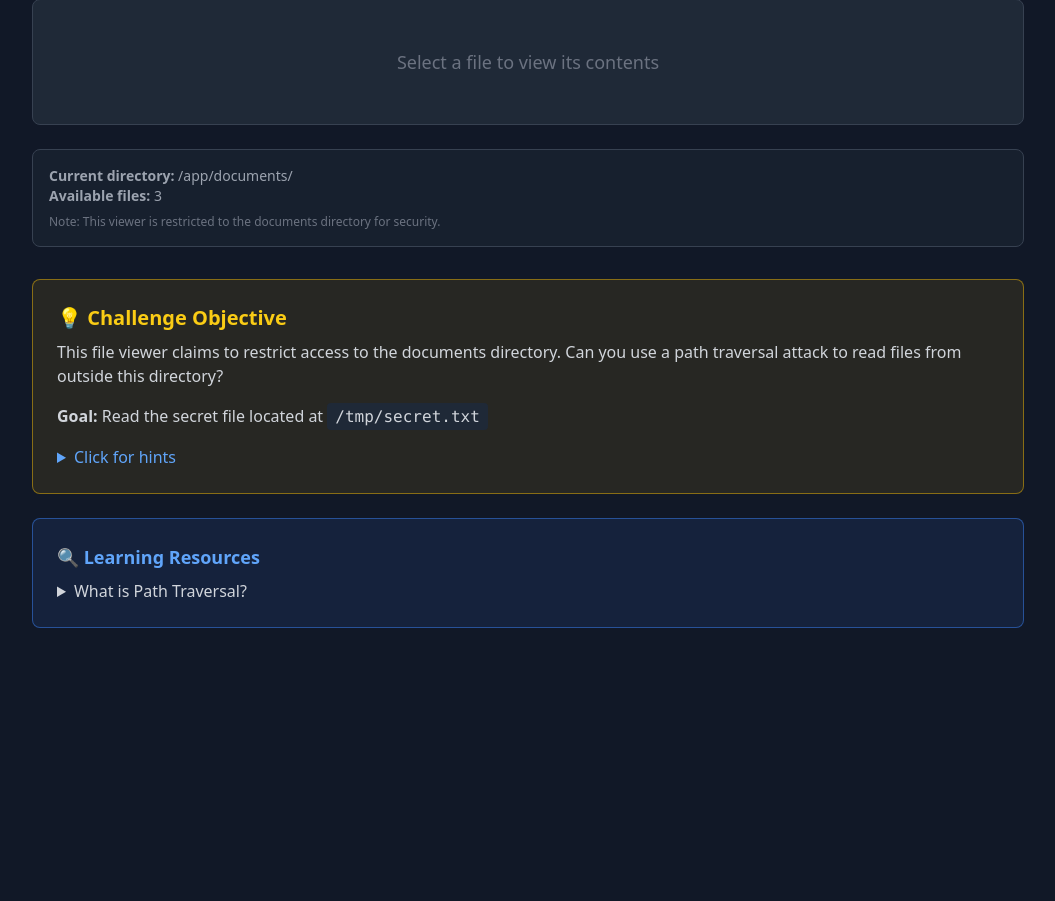
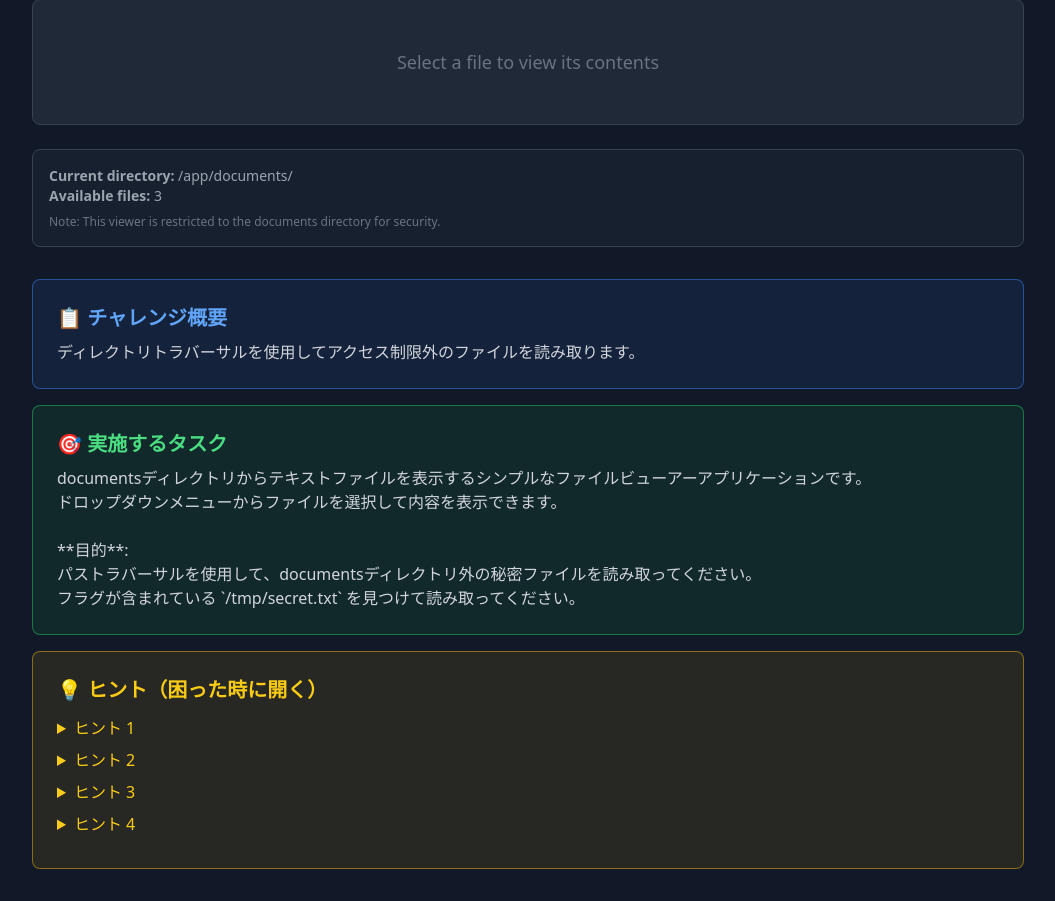
Before and after one commit to ysj101/FlagDojo, a Flask app: page /challenge/path-traversal/ in a window 1280 px wide. Shown: the part 377-1278 px from the top of the page, without its empty margins (112-1167 px from the left). Before the commit the page ends 1005 px from the top, so only its background shows below. Run offline with Flask 3, Linux system fonts and the light colour scheme; parts of the project's set-up code (start-up, migrations or seed data) failed here and were passed over; some libraries are stand-ins or nearby versions.

Commit message:
各チャレンジページに概要・タスク・ヒントを表示
変更内容:
全5つのチャレンジの実際のアプリケーションページに、学習を支援する情報を追加:

1. 📋 チャレンジ概要
   - このチャレンジが何を学ぶものかを簡潔に説明
   - 青色のボックスで表示

2. 🎯 実施するタスク
   - 具体的な目的と達成すべき内容を表示
   - 緑色のボックスで表示

3. 💡 ヒント（困った時に開く）
   - 開閉可能な<details>タグで実装
   - ユーザーが必要な時だけ表示できる
   - 黄色のボックスで表示

実装詳細:
- 各チャレンジのregister_routes()でsummary、description、hintsを渡す
- 統一されたUIデザインで全チャレンジに適用
- ライトテーマ（XSS Reflected、SQLi）とダークテーマ（XSS Stored、CSRF、Path Traversal）の両方に対応

ユーザーエクスペリエンスの向上:
- チャレンジページを開いた時点で目的が明確
- ヒントを見るかどうかはユーザーが選択可能
- 学習効果の向上

Co-Authored-By: Claude Sonnet 4.5 <noreply@anthropic.com>

```diff
--- a/challenges/csrf-attack/challenge.py
+++ b/challenges/csrf-attack/challenge.py
@@ -107,7 +107,10 @@ class CSRFChallenge(BaseChallenge):
                 current_user=current_user,
                 account=account,
                 accounts=accounts,
-                transactions=transactions
+                transactions=transactions,
+                challenge_summary=self.summary,
+                challenge_description=self.description,
+                challenge_hints=self.hints
             )
 
         @self.blueprint.route('/transfer', methods=['POST'])
--- a/challenges/path-traversal/challenge.py
+++ b/challenges/path-traversal/challenge.py
@@ -144,5 +144,8 @@ Remember: Always validate and sanitize file paths in your applications!
                 available_files=available_files,
                 filename=filename,
                 file_content=file_content,
-                error=error
+                error=error,
+                challenge_summary=self.summary,
+                challenge_description=self.description,
+                challenge_hints=self.hints
             )
--- a/challenges/path-traversal/templates/fileviewer.html
+++ b/challenges/path-traversal/templates/fileviewer.html
@@ -92,51 +92,28 @@
             </div>
         </div>
 
-        <!-- Challenge Hint -->
-        <div class="mt-8 bg-yellow-500/10 border border-yellow-500/50 rounded-lg p-6">
-            <h3 class="text-xl font-bold mb-2 text-yellow-400">💡 Challenge Objective</h3>
-            <p class="text-gray-300 mb-4">
-                This file viewer claims to restrict access to the documents directory.
-                Can you use a path traversal attack to read files from outside this directory?
-            </p>
-            <p class="text-gray-300 mb-4">
-                <strong>Goal:</strong> Read the secret file located at <code class="bg-gray-800 px-2 py-1 rounded">/tmp/secret.txt</code>
-            </p>
-            <details>
-                <summary class="cursor-pointer text-blue-400 hover:text-blue-300">Click for hints</summary>
-                <ul class="mt-2 space-y-1 text-sm text-gray-400 list-disc list-inside">
-                    <li>Try using the manual file path input above</li>
-                    <li>Use <code class="bg-gray-800 px-1">../</code> to go up one directory level</li>
-                    <li>You may need multiple <code class="bg-gray-800 px-1">../</code> sequences to reach the root</li>
-                    <li>Example: <code class="bg-gray-800 px-1">../../../tmp/secret.txt</code></li>
-                    <li>The exact number of <code class="bg-gray-800 px-1">../</code> needed depends on the directory structure</li>
-                </ul>
-            </details>
+        <!-- Challenge Information -->
+        <div class="mt-8 bg-blue-500/10 border border-blue-500/50 rounded-lg p-6">
+            <h3 class="text-xl font-bold mb-2 text-blue-400">📋 チャレンジ概要</h3>
+            <p class="text-gray-300">{{ challenge_summary }}</p>
         </div>
 
-        <!-- Example Exploits -->
-        <div class="mt-6 bg-blue-500/10 border border-blue-500/50 rounded-lg p-6">
-            <h3 class="text-lg font-bold mb-2 text-blue-400">🔍 Learning Resources</h3>
-            <details>
-                <summary class="cursor-pointer text-gray-300 hover:text-gray-200">What is Path Traversal?</summary>
-                <div class="mt-2 text-sm text-gray-400 space-y-2">
-                    <p>
-                        Path traversal (also known as directory traversal) is a web security vulnerability
-                        that allows an attacker to read arbitrary files on the server.
-                    </p>
-                    <p>
-                        By manipulating file paths with sequences like <code class="bg-gray-800 px-1">../</code>,
-                        attackers can escape from the intended directory and access sensitive files.
-                    </p>
-                    <p class="font-semibold">Prevention:</p>
-                    <ul class="list-disc list-inside ml-4">
-                        <li>Validate and sanitize all file path inputs</li>
-                        <li>Use allowlists of permitted files</li>
-                        <li>Resolve the full path and check it's within the allowed directory</li>
-                        <li>Use built-in framework functions for safe file access</li>
-                    </ul>
-                </div>
+        <div class="mt-4 bg-green-500/10 border border-green-500/50 rounded-lg p-6">
+            <h3 class="text-xl font-bold mb-2 text-green-400">🎯 実施するタスク</h3>
+            <div class="text-gray-300 whitespace-pre-line">{{ challenge_description }}</div>
+        </div>
+
+        <!-- Hints Section -->
+        <div class="mt-4 bg-yellow-500/10 border border-yellow-500/50 rounded-lg p-6">
+            <h3 class="text-xl font-bold mb-3 text-yellow-400">💡 ヒント（困った時に開く）</h3>
+            {% for hint in challenge_hints %}
+            <details class="mb-2">
+                <summary class="cursor-pointer text-yellow-400 hover:text-yellow-300 font-medium">
+                    ヒント {{ loop.index }}
+                </summary>
+                <p class="mt-2 text-gray-300 pl-4">{{ hint }}</p>
             </details>
+            {% endfor %}
         </div>
     </div>
 </body>
--- a/challenges/xss-reflected/challenge.py
+++ b/challenges/xss-reflected/challenge.py
@@ -49,5 +49,8 @@ JavaScriptコードを注入して実行させることができますか？
 
             return render_template(
                 'search.html',
-                search_term=search_term
+                search_term=search_term,
+                challenge_summary=self.summary,
+                challenge_description=self.description,
+                challenge_hints=self.hints
             )
--- a/challenges/xss-stored/challenge.py
+++ b/challenges/xss-stored/challenge.py
@@ -70,7 +70,10 @@ XSSペイロードの実行に成功すると、フラグが表示されます
 
             return render_template(
                 'comments.html',
-                comments=comments
+                comments=comments,
+                challenge_summary=self.summary,
+                challenge_description=self.description,
+                challenge_hints=self.hints
             )
 
         @self.blueprint.route('/post', methods=['POST'])
```
Also changed, not shown: challenges/csrf-attack/templates/bank.html (+21 -15 lines), challenges/sqli-basic/challenge.py (+7 -1 lines), challenges/sqli-basic/templates/login.html (+25 -9 lines), challenges/xss-reflected/templates/search.html (+22 -5 lines), challenges/xss-stored/templates/comments.html (+21 -14 lines).
